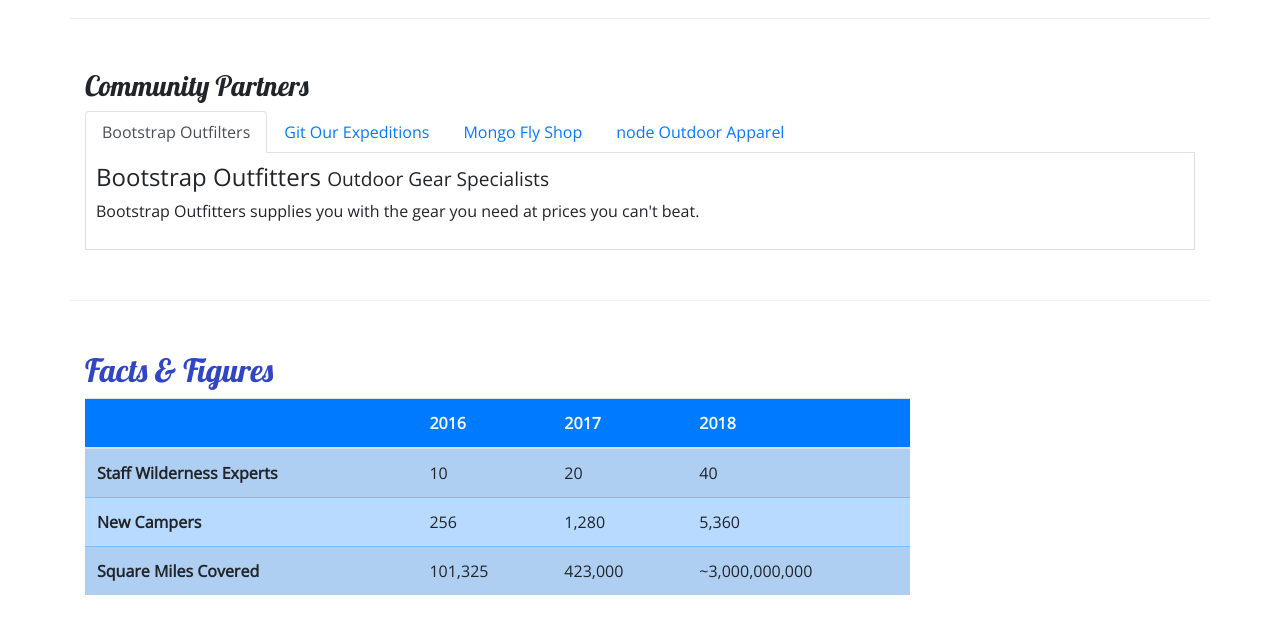
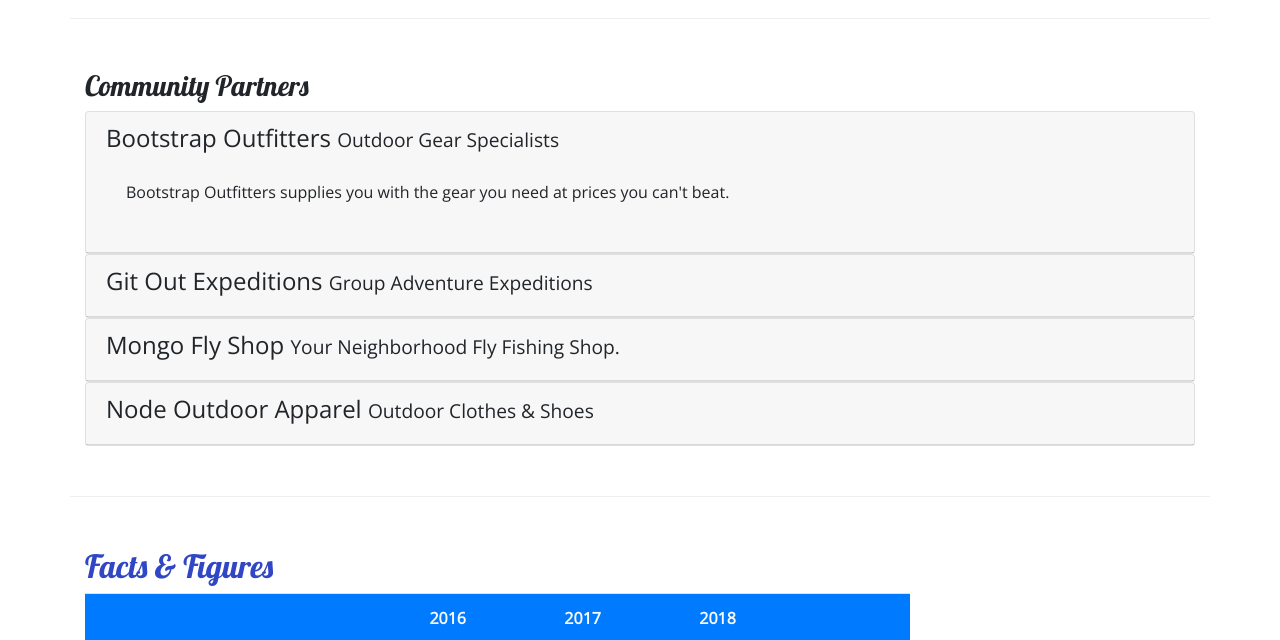
Before and after one commit to SOCRATE85/Bootstrap-Practice, a website: page aboutus.html in a window 1280 px wide. Shown: the part 810-1450 px from the top of the page. Drawn offline with nearby package versions, Linux system fonts and the light colour scheme.

Commit message:
This is  Bootstrap Practice Accordion

```diff
--- a/aboutus.html
+++ b/aboutus.html
@@ -111,41 +111,64 @@
         <div class="row row-content">
             <div class="col">
                     <h3>Community Partners</h3>
-                <ul class="nav nav-tabs ">
-                    <li  class="nav-item"> <a class="nav-link active" href="#bootstrap" role="tab" data-toggle="tab">
-                         Bootstrap Outfilters</a></li>
-
-                    <li  class="nav-item"><a class="nav-link" href="#git" role="tab" data-toggle="tab">
-                        Git Our Expeditions</a></li>
-
-                    <li  class="nav-item"><a class="nav-link" href="#mongo" role="tab" data-toggle="tab">
-                        Mongo Fly Shop </a></li>
-
-                    <li  class="nav-item"> <a class="nav-link" href="#node" role="tab" data-toggle="tab">
-                        node Outdoor Apparel </a> </li>
-                </ul>
-
-                <div class="tab-content">
-                    <div role="tabpanel" class="tab-pane fade show active" id="#bootstrap">
-                        <h4>Bootstrap Outfitters <small>Outdoor Gear Specialists</small></h4>
+                    <div id="accordion">
+                        <div class="card">
+                            <div role="tab" class="card-header">
+                            <h4>
+                                <a data-toggle="collapse" data-target="#bootstrap">
+                                    Bootstrap Outfitters <small>Outdoor Gear Specialists</small>
+                                </a>
+                            </h4>
+                            <div class="collapse show" id="bootstrap" data-parent="accordion">
+                                <div class="card-body">
                                     <p class="d-none d-sm-block">Bootstrap Outfitters supplies you with the gear you need at prices you can't beat.</p>
                                 </div>
+                            </div>
+                        </div>
+                    </div>
 
-                    <div role="tabpanel" class="tab-pane fade" id="git">
-                        <h4>Git Out Expeditions <small>Group Adventure Expeditions</small></h4>
+                    <div class="card">
+                        <div role="tab" class="card-header">
+                            <h4><a class="collapsed" data-toggle="collapse" data-target="#git">
+                                Git Out Expeditions <small>Group Adventure Expeditions</small>
+                            </a>
+                            </h4>
+                            <div class="collapse" id="git" data-parent="#accordion">
+                                <div class="card-body">
                                     <p class="d-none d-sm-block">Join Git Out Expeditions to explore new horizons with a group of other adventurers!</p>
                                 </div>
+                            </div>
+                            </div>
+                    </div>
 
-                    <div role="tabpanel" class="tab-pane fade" id="mongo">
-                        <h4>Mongo Fly Shop <small>Your Neighborhood Fly Fishing Shop.</small></h4>
+                    <div class="card">
+                        <div role="tab" class="card-header">
+                                <h4>
+                                    <a class="collapsed" data-toggle="collapse" data-target="#mongo"> Mongo Fly Shop <small>Your Neighborhood Fly Fishing Shop.</small>
+                                    </a>
+                                </h4>
+                            <div class="collapse" id="mongo" data-parent="#accordion">
+                                    <div class="card-body">
                                         <p class="d-none d-sm-block">Need a new fishing pole, a tacklebox, or flies of all kinds? Stop by Mongo Fly Shop.
                                         </p>
                                     </div>
+                             </div>
+                        </div>
+                    </div>
 
-                    <div role="tabpanel" class="tab-pane fade" id="node">
-                        <h4>Node Outdoor Apparel <small>Outdoor Clothes & Shoes</small></h4>
+                    <div class="card">
+                        <div role="tab" class="card-header">
+                                <h4>
+                                    <a class="collapsed" data-toggle="collapse" data-target="#node">Node Outdoor Apparel <small>Outdoor Clothes & Shoes</small>
+                                    </a>
+                                </h4>
+                            <div class="collapse" id="node" data-parent="#accordion">
+                                <div class="card-body">
                                     <p class="d-none d-sm-block">From polar fleeces to swimsuits, hiking boots to waders, a visit to Node will be sure
                                     to get you covered.</p>
+                                </div>
+                            </div>
+                        </div>
                     </div>
                 </div>
             </div>
--- a/css/styles.css
+++ b/css/styles.css
@@ -41,3 +41,8 @@ header h2 {
     border-top: none;
     padding: 10px;
 }
+
+a, a:hover {
+    color: inherit;
+    text-decoration: none;
+}
```
Lines whose indentation alone changed are shown as unchanged.
